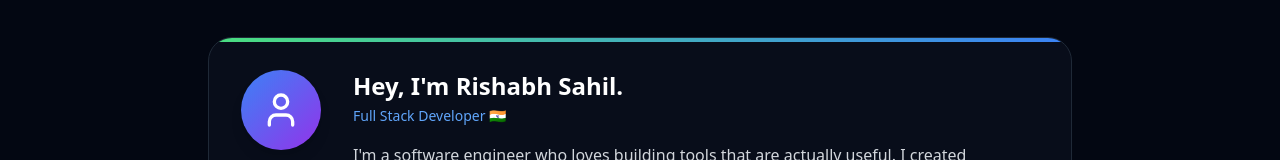
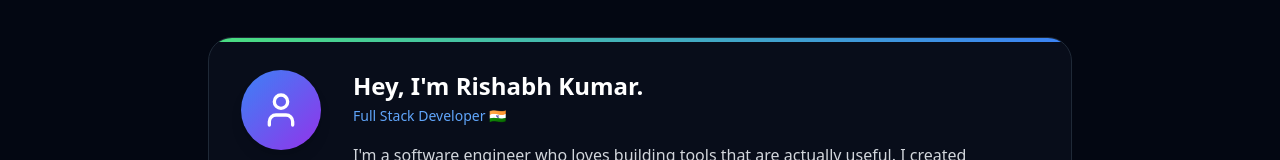
Before and after one commit to axinyyyx/PrivateShare-P2P, a React (Vite) app: page / in a window 1280 px wide. Shown: the part 831-991 px from the top of the page. Built offline with nearby package versions, Linux system fonts and the light colour scheme.

Commit message:
Update App.tsx

```diff
--- a/App.tsx
+++ b/App.tsx
@@ -477,7 +477,7 @@ const App: React.FC = () => {
 
                  <div className="space-y-4 flex-1">
                      <div>
-                         <h2 className="text-2xl font-bold text-white mb-1">Hey, I'm Rishabh Sahil.</h2>
+                         <h2 className="text-2xl font-bold text-white mb-1">Hey, I'm Rishabh Kumar.</h2>
                          <p className="text-sm text-blue-400 font-medium">Full Stack Developer 🇮🇳</p>
                      </div>
 
```
